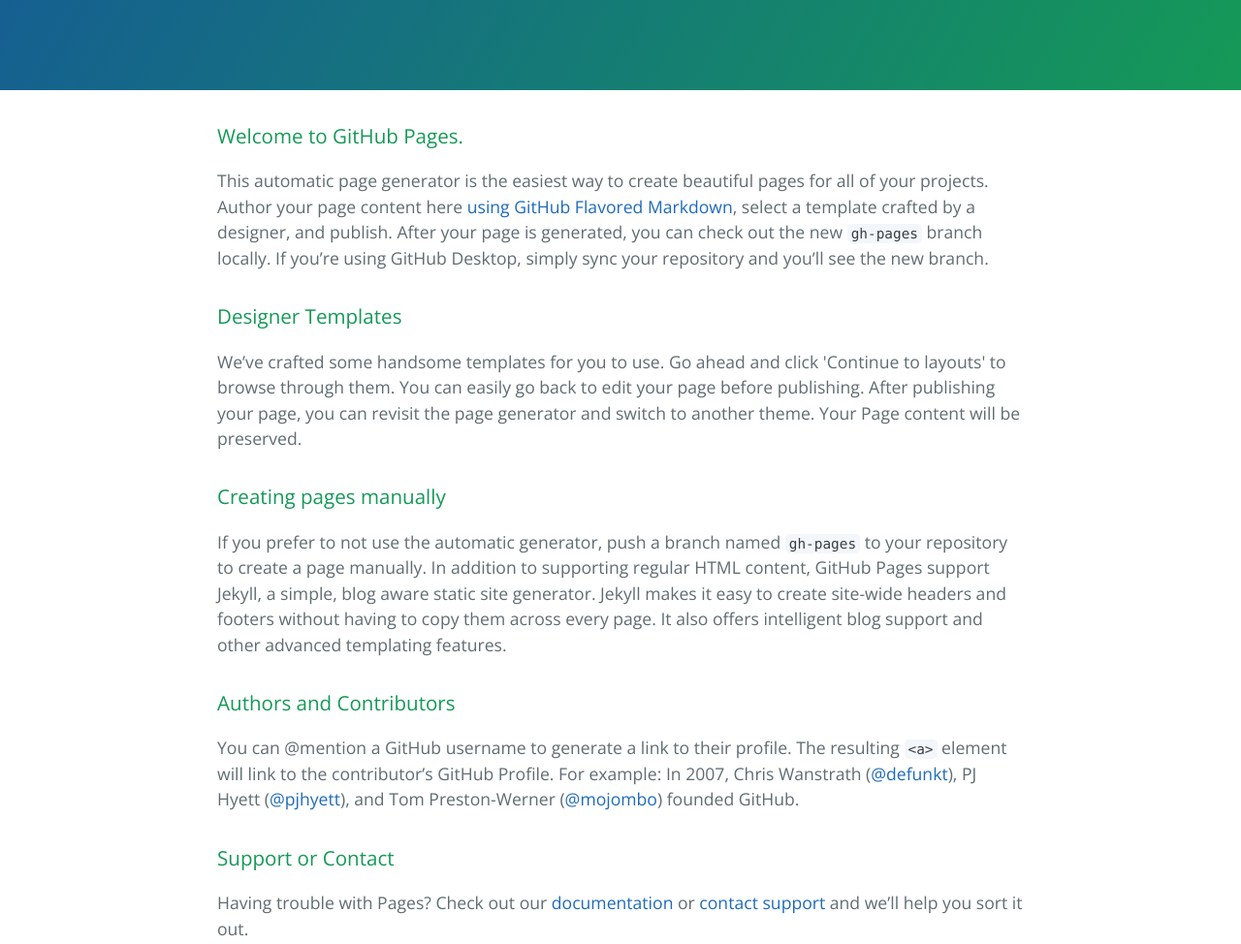
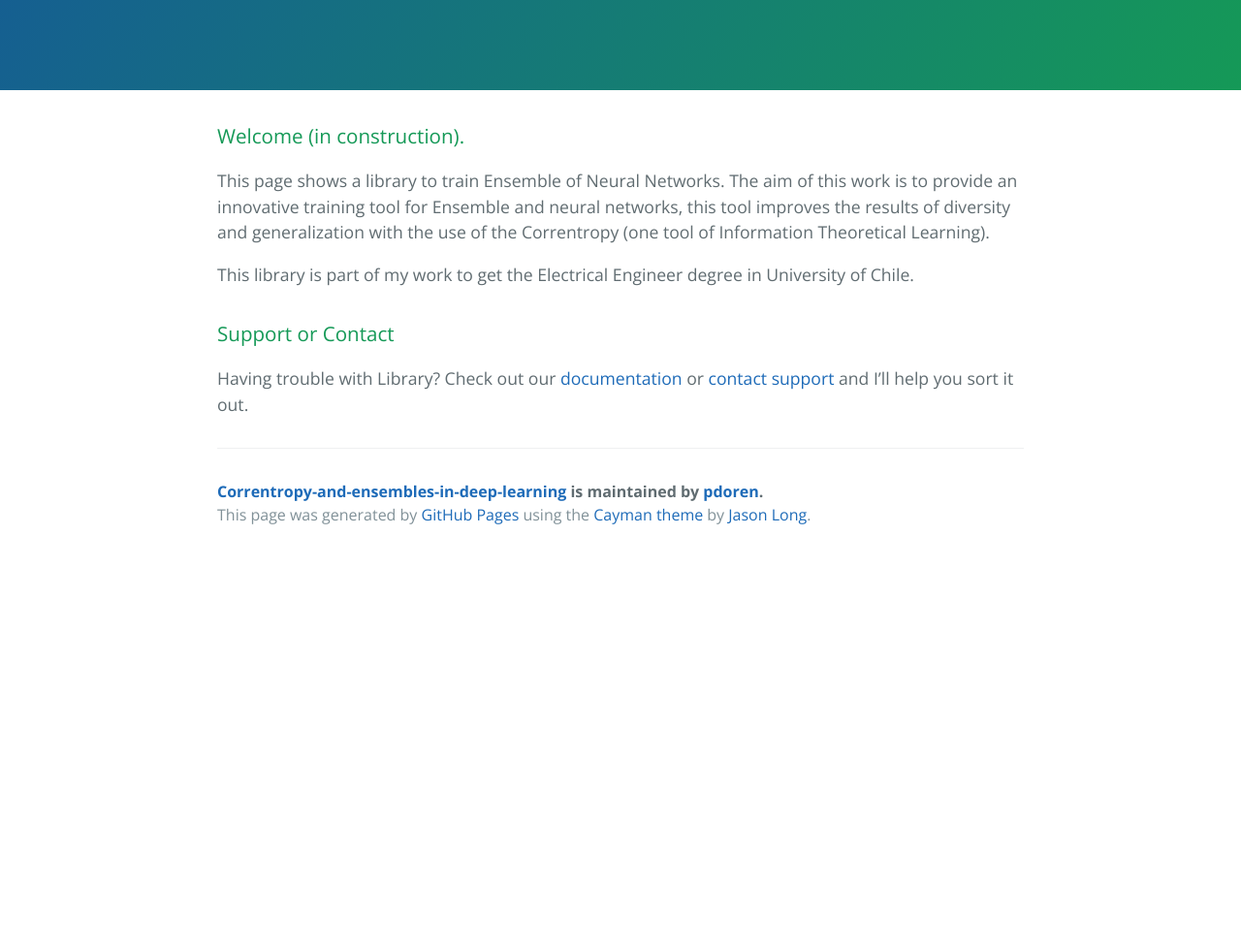
Before and after one commit to pdoren/DeepEnsemble, a plain HTML site: page index.html in a window 1280 px wide. Shown: the part 321-1295 px from the top of the page at 97% size. After the commit the page ends 896 px from the top, so only its background shows below. Drawn offline with nearby package versions, Linux system fonts and the light colour scheme.

Commit message:
Added Welcome paragraph.

```diff
--- a/index.html
+++ b/index.html
@@ -2,7 +2,7 @@
 <html lang="en-us">
   <head>
     <meta charset="UTF-8">
-    <title>Correntropy-and-ensembles-in-deep-learning by pdoren</title>
+    <title>Correntropy and Ensembles in Deep Learning by pdoren</title>
     <meta name="viewport" content="width=device-width, initial-scale=1">
     <link rel="stylesheet" type="text/css" href="stylesheets/normalize.css" media="screen">
     <link href='https://fonts.googleapis.com/css?family=Open+Sans:400,700' rel='stylesheet' type='text/css'>
@@ -11,7 +11,7 @@
   </head>
   <body>
     <section class="page-header">
-      <h1 class="project-name">Correntropy-and-ensembles-in-deep-learning</h1>
+      <h1 class="project-name">Correntropy and Ensembles in Deep Learning</h1>
       <h2 class="project-tagline"></h2>
       <a href="https://github.com/pdoren/correntropy-and-ensembles-in-deep-learning" class="btn">View on GitHub</a>
       <a href="https://github.com/pdoren/correntropy-and-ensembles-in-deep-learning/zipball/master" class="btn">Download .zip</a>
@@ -19,30 +19,17 @@
     </section>
 
     <section class="main-content">
-      <h3>
-<a id="welcome-to-github-pages" class="anchor" href="#welcome-to-github-pages" aria-hidden="true"><span aria-hidden="true" class="octicon octicon-link"></span></a>Welcome to GitHub Pages.</h3>
+<h3>
+<a id="welcome" class="anchor" href="#welcome" aria-hidden="true"><span aria-hidden="true" class="octicon octicon-link"></span></a>Welcome (in construction).</h3>
 
-<p>This automatic page generator is the easiest way to create beautiful pages for all of your projects. Author your page content here <a href="https://guides.github.com/features/mastering-markdown/">using GitHub Flavored Markdown</a>, select a template crafted by a designer, and publish. After your page is generated, you can check out the new <code>gh-pages</code> branch locally. If you’re using GitHub Desktop, simply sync your repository and you’ll see the new branch.</p>
+<p> This page shows a library to train Ensemble of Neural Networks. The aim of this work is to provide an innovative training tool for Ensemble and neural networks, this tool improves the results of diversity and generalization with the use of the Correntropy (one tool of Information Theoretical Learning).</p>
 
-<h3>
-<a id="designer-templates" class="anchor" href="#designer-templates" aria-hidden="true"><span aria-hidden="true" class="octicon octicon-link"></span></a>Designer Templates</h3>
-
-<p>We’ve crafted some handsome templates for you to use. Go ahead and click 'Continue to layouts' to browse through them. You can easily go back to edit your page before publishing. After publishing your page, you can revisit the page generator and switch to another theme. Your Page content will be preserved.</p>
-
-<h3>
-<a id="creating-pages-manually" class="anchor" href="#creating-pages-manually" aria-hidden="true"><span aria-hidden="true" class="octicon octicon-link"></span></a>Creating pages manually</h3>
-
-<p>If you prefer to not use the automatic generator, push a branch named <code>gh-pages</code> to your repository to create a page manually. In addition to supporting regular HTML content, GitHub Pages support Jekyll, a simple, blog aware static site generator. Jekyll makes it easy to create site-wide headers and footers without having to copy them across every page. It also offers intelligent blog support and other advanced templating features.</p>
-
-<h3>
-<a id="authors-and-contributors" class="anchor" href="#authors-and-contributors" aria-hidden="true"><span aria-hidden="true" class="octicon octicon-link"></span></a>Authors and Contributors</h3>
-
-<p>You can @mention a GitHub username to generate a link to their profile. The resulting <code>&lt;a&gt;</code> element will link to the contributor’s GitHub Profile. For example: In 2007, Chris Wanstrath (<a href="https://github.com/defunkt" class="user-mention">@defunkt</a>), PJ Hyett (<a href="https://github.com/pjhyett" class="user-mention">@pjhyett</a>), and Tom Preston-Werner (<a href="https://github.com/mojombo" class="user-mention">@mojombo</a>) founded GitHub.</p>
+<p>This library is part of my work to get the Electrical Engineer degree in University of Chile.</p>
 
 <h3>
 <a id="support-or-contact" class="anchor" href="#support-or-contact" aria-hidden="true"><span aria-hidden="true" class="octicon octicon-link"></span></a>Support or Contact</h3>
 
-<p>Having trouble with Pages? Check out our <a href="https://help.github.com/pages">documentation</a> or <a href="https://github.com/contact">contact support</a> and we’ll help you sort it out.</p>
+<p>Having trouble with Library? Check out our <a href="http://correntropy-and-ensembles-in-deep-learning.readthedocs.io/">documentation</a> or <a href="mailto://pablo.saavedra@ug.uchile.cl">contact support</a> and I’ll help you sort it out.</p>
 
       <footer class="site-footer">
         <span class="site-footer-owner"><a href="https://github.com/pdoren/correntropy-and-ensembles-in-deep-learning">Correntropy-and-ensembles-in-deep-learning</a> is maintained by <a href="https://github.com/pdoren">pdoren</a>.</span>
```
